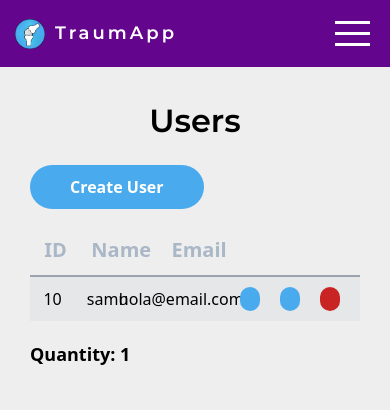
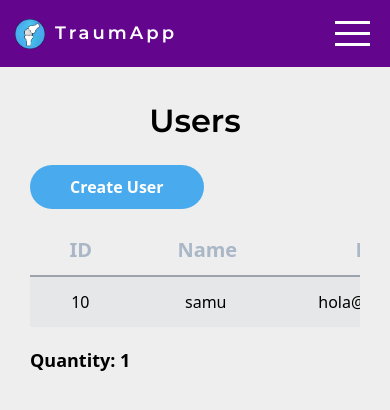
Before and after one commit to samuelDear/test-crud, a Next.js app: page /users in a window 390 px wide. Shown: the top 410 px of the page. Built offline with nearby package versions, Linux system fonts and the light colour scheme; no server answers.

Commit message:
Add responsive table

```diff
--- a/pages/users/index.jsx
+++ b/pages/users/index.jsx
@@ -57,11 +57,11 @@ const Users = () => {
             Create User
           </button>
         </Link>
-        <div className="table-auto w-full">
+        <div className={`${classes.tableBox} table-auto w-full`}>
           <div className={`${classes.rowBox} border-b-2 border-gray-400`}>
             <div className={`w-2/12 ${classes.tableHeader}`}>ID</div>
             <div className={`w-3/12 ${classes.tableHeader}`}>Name</div>
-            <div className={`w-3/12 ${classes.tableHeader}`}>Email</div>
+            <div className={`w-4/12 ${classes.tableHeader}`}>Email</div>
             <div className={`w-5/12`}></div>
           </div>
           {users &&
@@ -80,7 +80,7 @@ const Users = () => {
                   <span>{user.name}</span>
                 </div>
                 <div
-                  className={`text-center w-3/12 flex justify-center items-center ${classes.cellBox}`}>
+                  className={`text-center w-4/12 flex justify-center items-center ${classes.cellBox}`}>
                   <span>{user.email}</span>
                 </div>
                 <div
--- a/styles/pages/Users.module.css
+++ b/styles/pages/Users.module.css
@@ -10,9 +10,14 @@
   margin-bottom: 20px;
 }
 
+.tableBox {
+  overflow-y: auto;
+}
+
 .rowBox {
   display: flex;
   flex-direction: row;
+  min-width: 700px;
 }
 
 .btnCommon {
@@ -101,3 +106,10 @@
 .backBtn {
   background: #3579a7;
 }
+
+@media (max-width: 700px) {
+  .cellBox {
+    padding: 5px;
+    word-break: break-word;
+  }
+}
```
